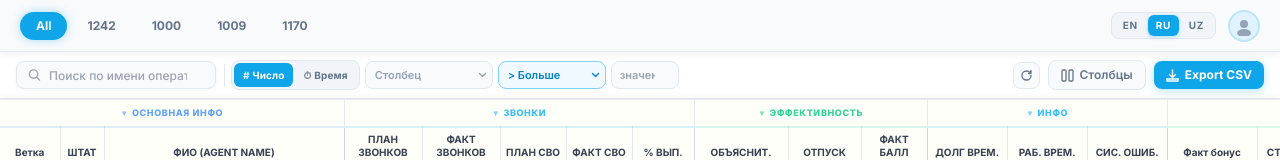
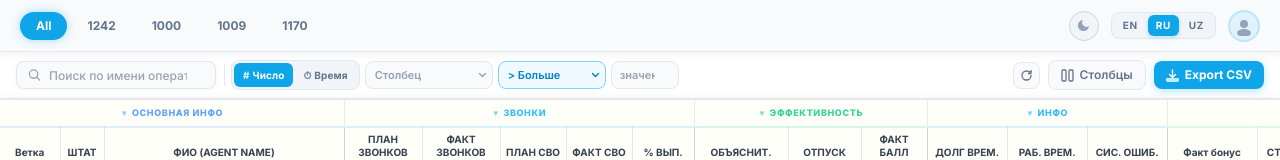
Before and after one commit to fozilxonov117/tabel, a React (Vite) app: page / in a window 1280 px wide. Shown: the top 160 px of the page. Built offline with nearby package versions, Linux system fonts and the light colour scheme.

Commit message:
dark mode 1.0

```diff
--- a/src/App.jsx
+++ b/src/App.jsx
@@ -6,6 +6,7 @@ import StatusBar from './components/StatusBar';
 import { mockAgents, TOTAL_AGENTS, GROUP_NAMES, B2_COMMENTS } from './data/mockData';
 import { processGroup, generateCSV } from './data/calculations';
 import { LangProvider } from './i18n/LangContext';
+import { ThemeProvider } from './i18n/ThemeContext';
 
 const PER_PAGE = 23;
 
@@ -186,8 +187,9 @@ export default function App() {
   }, []);
 
   return (
+    <ThemeProvider>
     <LangProvider>
-    <div className="h-screen flex flex-col overflow-hidden" style={{ fontFamily: "'Inter', system-ui, sans-serif", background: '#eef0f7' }}>
+    <div className="h-screen flex flex-col overflow-hidden" style={{ fontFamily: "'Inter', system-ui, sans-serif", background: 'var(--app-bg)' }}>
       <Header activeGroup={activeGroup} onGroupChange={handleGroupChange} />
       <Toolbar
         searchQuery={searchQuery}
@@ -204,7 +206,7 @@ export default function App() {
         onTimeFilterChange={handleTimeFilterChange}
         onFilterReset={handleFilterReset}
       />
-      <div className="flex-1 overflow-auto relative" style={{ background: '#ffffff', boxShadow: '0 1px 10px rgba(0,0,0,0.07)' }}>
+      <div className="flex-1 overflow-auto relative" style={{ background: 'var(--surface-table)', boxShadow: '0 1px 10px rgba(0,0,0,0.07)' }}>
         <PayrollTable
         agents={deferredAgents}
           activeGroup={activeGroup}
@@ -223,5 +225,6 @@ export default function App() {
       />
     </div>
     </LangProvider>
+    </ThemeProvider>
   );
 }
--- /dev/null
+++ b/src/components/DarkModeToggle.jsx
@@ -0,0 +1,72 @@
+import React from 'react';
+import { flushSync } from 'react-dom';
+
+const SunIcon = () => (
+  <svg width="16" height="16" viewBox="0 0 24 24" fill="none" strokeLinecap="round">
+    <circle cx="12" cy="12" r="4" fill="#f59e0b" />
+    <line x1="12" y1="2"    x2="12" y2="5"    stroke="#f59e0b" strokeWidth="2" />
+    <line x1="12" y1="19"   x2="12" y2="22"   stroke="#f59e0b" strokeWidth="2" />
+    <line x1="2"  y1="12"   x2="5"  y2="12"   stroke="#f59e0b" strokeWidth="2" />
+    <line x1="19" y1="12"   x2="22" y2="12"   stroke="#f59e0b" strokeWidth="2" />
+    <line x1="4.22"  y1="4.22"  x2="6.34"  y2="6.34"  stroke="#f59e0b" strokeWidth="2" />
+    <line x1="17.66" y1="17.66" x2="19.78" y2="19.78" stroke="#f59e0b" strokeWidth="2" />
+    <line x1="19.78" y1="4.22"  x2="17.66" y2="6.34"  stroke="#f59e0b" strokeWidth="2" />
+    <line x1="6.34"  y1="17.66" x2="4.22"  y2="19.78" stroke="#f59e0b" strokeWidth="2" />
+  </svg>
+);
+
+const MoonIcon = () => (
+  <svg width="15" height="15" viewBox="0 0 24 24" fill="#94a3b8">
+    <path d="M21 12.79A9 9 0 1 1 11.21 3 7 7 0 0 0 21 12.79z" />
+  </svg>
+);
+
+export default function DarkModeToggle({ dark, onToggle }) {
+  function handleClick(e) {
+    const x = e.clientX;
+    const y = e.clientY;
+    const r = Math.hypot(
+      Math.max(x, window.innerWidth  - x),
+      Math.max(y, window.innerHeight - y),
+    );
+
+    const root = document.documentElement;
+    root.style.setProperty('--vt-x', `${x}px`);
+    root.style.setProperty('--vt-y', `${y}px`);
+    root.style.setProperty('--vt-r', `${r}px`);
+
+    if (!document.startViewTransition) {
+      onToggle();
+      return;
+    }
+
+    document.startViewTransition(() => {
+      flushSync(() => onToggle());
+    });
+  }
+
+  return (
+    <button
+      onClick={handleClick}
+      title={dark ? 'Switch to light mode' : 'Switch to dark mode'}
+      className="theme-toggle-btn"
+      style={{
+        width: 30,
+        height: 30,
+        borderRadius: '50%',
+        border: `1px solid ${dark ? '#475569' : '#cbd5e1'}`,
+        background: dark ? '#1e293b' : '#f1f5f9',
+        cursor: 'pointer',
+        display: 'flex',
+        alignItems: 'center',
+        justifyContent: 'center',
+        flexShrink: 0,
+        outline: 'none',
+        padding: 0,
+        transition: 'background 0.2s, border-color 0.2s, box-shadow 0.2s',
+      }}
+    >
+      {dark ? <SunIcon /> : <MoonIcon />}
+    </button>
+  );
+}
--- a/src/components/Header.jsx
+++ b/src/components/Header.jsx
@@ -2,20 +2,24 @@ import React from 'react';
 import { motion } from 'framer-motion';
 import { GROUP_NAMES } from '../data/mockData';
 import { useLang } from '../i18n/LangContext';
+import { useTheme } from '../i18n/ThemeContext';
+import DarkModeToggle from './DarkModeToggle';
 
 const ALL_BRANCHES = ['All', ...GROUP_NAMES];
 const LANGS = ['EN', 'RU', 'UZ'];
 
 export default function Header({ activeGroup, onGroupChange }) {
   const { lang, setLang } = useLang();
+  const { dark, toggleDark } = useTheme();
 
   return (
     <header
       className="flex items-center justify-between px-5 gap-4"
       style={{
         height: 52,
-        background: '#f8fafc',
-        borderBottom: '1px solid #e2e8f0',
+        background: 'var(--surface)',
+        borderBottom: '1px solid var(--border)',
+        color: 'var(--text-primary)',
         boxShadow: '0 2px 8px rgba(0,0,0,0.06)',
         zIndex: 50,
         position: 'relative',
@@ -34,8 +38,9 @@ export default function Header({ activeGroup, onGroupChange }) {
         ))}
       </div>
 
-      {/* Right: Language toggle + Avatar */}
+      {/* Right: Dark toggle + Language toggle + Avatar */}
       <div className="flex items-center gap-3" style={{ flexShrink: 0 }}>
+        <DarkModeToggle dark={dark} onToggle={toggleDark} />
         {/* Language toggle */}
         <div className="flex items-center gap-0.5" style={{
           background: '#f1f5f9',
--- /dev/null
+++ b/src/i18n/ThemeContext.jsx
@@ -0,0 +1,22 @@
+import React, { createContext, useContext, useState, useEffect } from 'react';
+
+const ThemeContext = createContext({ dark: false, toggleDark: () => {} });
+
+export function ThemeProvider({ children }) {
+  const [dark, setDark] = useState(() => {
+    try { return localStorage.getItem('theme') === 'dark'; } catch { return false; }
+  });
+
+  useEffect(() => {
+    document.documentElement.setAttribute('data-theme', dark ? 'dark' : 'light');
+    try { localStorage.setItem('theme', dark ? 'dark' : 'light'); } catch {}
+  }, [dark]);
+
+  return (
+    <ThemeContext.Provider value={{ dark, toggleDark: () => setDark(d => !d) }}>
+      {children}
+    </ThemeContext.Provider>
+  );
+}
+
+export function useTheme() { return useContext(ThemeContext); }
--- a/src/index.css
+++ b/src/index.css
@@ -1,6 +1,57 @@
 @tailwind base;
 @tailwind components;
 @tailwind utilities;
+
+/* ── View Transition: circular reveal ─────────────────────────────── */
+::view-transition-old(root),
+::view-transition-new(root) {
+  animation: none;
+  mix-blend-mode: normal;
+}
+
+@keyframes vt-clip-reveal {
+  from { clip-path: circle(0px      at var(--vt-x, 50%) var(--vt-y, 50%)); }
+  to   { clip-path: circle(var(--vt-r, 150vmax) at var(--vt-x, 50%) var(--vt-y, 50%)); }
+}
+
+::view-transition-new(root) {
+  animation: vt-clip-reveal 380ms ease-in-out forwards;
+}
+
+/* ── Theme toggle button hover ─────────────────────────────────────── */
+.theme-toggle-btn:hover {
+  box-shadow: 0 0 0 3px rgba(148,163,184,0.25);
+}
+
+/* ── Theme CSS variables ───────────────────────────────────────────── */
+:root {
+  --app-bg:       #eef0f7;
+  --surface:      #f8fafc;
+  --surface-2:    #f1f5f9;
+  --surface-table:#ffffff;
+  --border:       #e2e8f0;
+  --text-primary: #111827;
+  --text-muted:   #64748b;
+  --row-bg:       #fffffa;
+  --row-hover:    #e0f2fe;
+}
+
+[data-theme="dark"] {
+  --app-bg:       #0d1117;
+  --surface:      #161b22;
+  --surface-2:    #21262d;
+  --surface-table:#0d1117;
+  --border:       #30363d;
+  --text-primary: #e6edf3;
+  --text-muted:   #8b949e;
+  --row-bg:       #161b22;
+  --row-hover:    #1b3555;
+}
+
+[data-theme="dark"] body {
+  background: #0d1117;
+  color: #e6edf3;
+}
 
 /* ── Global resets ─────────────────────────────────────────────────── */
 *, *::before, *::after { box-sizing: border-box; }
@@ -61,6 +112,10 @@ body {
 ::-webkit-scrollbar-thumb { background: #cbd5e1; border-radius: 4px; }
 ::-webkit-scrollbar-thumb:hover { background: #94a3b8; }
 
+[data-theme="dark"] ::-webkit-scrollbar-track { background: #161b22; }
+[data-theme="dark"] ::-webkit-scrollbar-thumb { background: #30363d; }
+[data-theme="dark"] ::-webkit-scrollbar-thumb:hover { background: #484f58; }
+
 /* ── Table row colors + hover ──────────────────────────────────────── */
 .row-threshold td, .row-manual td, .row-even td, .row-odd td {
   background: #fffffa;
@@ -68,6 +123,19 @@ body {
 }
 .row-threshold:hover td, .row-manual:hover td, .row-even:hover td, .row-odd:hover td {
   background: #e0f2fe !important;
+}
+
+[data-theme="dark"] .row-threshold td,
+[data-theme="dark"] .row-manual td,
+[data-theme="dark"] .row-even td,
+[data-theme="dark"] .row-odd td {
+  background: #161b22;
+}
+[data-theme="dark"] .row-threshold:hover td,
+[data-theme="dark"] .row-manual:hover td,
+[data-theme="dark"] .row-even:hover td,
+[data-theme="dark"] .row-odd:hover td {
+  background: #1b3555 !important;
 }
 
 /* ── Payroll table helpers ─────────────────────────────────────────── */
```
